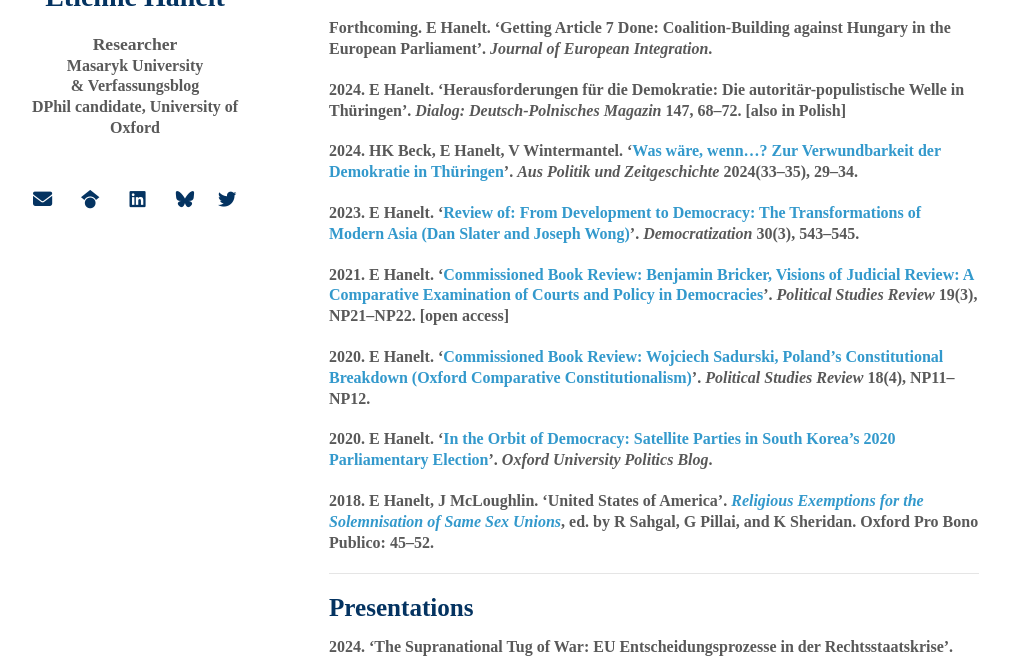
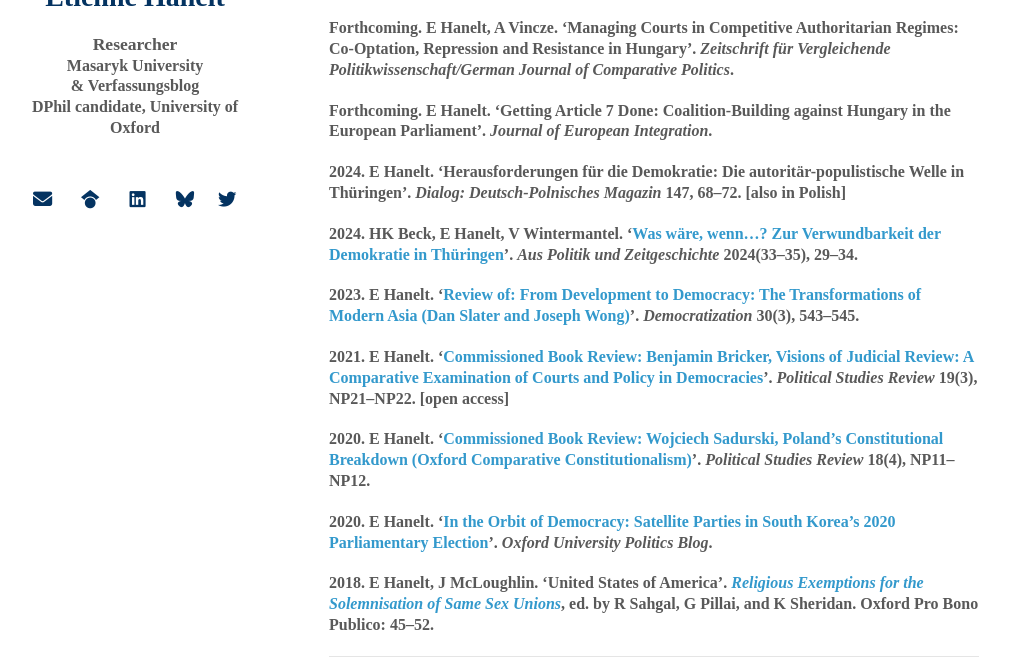
Before and after one commit to EtienneHanelt/etiennehanelt.github.io, a Jekyll site: the page built from index.md, in a window 1280 px wide and 900 px high, scrolled down 805 px, cut to the strip 241-900 px from the top of the window. Shown: the whole strip, without its empty margins (141-1151 px from the left). Built offline with Jekyll 4.4.1, drawn with Linux system fonts in a browser that asks for light colours; nearby versions of some CDN libraries; some web fonts are replaced; a style sheet for code colours, icons or effects is not loaded; our own code applies the rules of GitHub Pages for plain Markdown files.

Commit message:
Update index.md

```diff
--- a/index.md
+++ b/index.md
@@ -29,6 +29,8 @@ I hold degrees in Political Science from Friedrich Schiller University Jena (M.A
 ---
 
 ## Publications
+Forthcoming. E Hanelt, A Vincze. 'Managing Courts in Competitive Authoritarian Regimes: Co-Optation, Repression and Resistance in Hungary'. _Zeitschrift für Vergleichende Politikwissenschaft/German Journal of Comparative Politics_.
+
 Forthcoming. E Hanelt. 'Getting Article 7 Done: Coalition-Building against Hungary in the European Parliament'. _Journal of European Integration_.
 
 2024\. E Hanelt. 'Herausforderungen für die Demokratie: Die autoritär-populistische Welle in Thüringen'. _Dialog: Deutsch-Polnisches Magazin_ 147, 68–72. [also in Polish]
```
